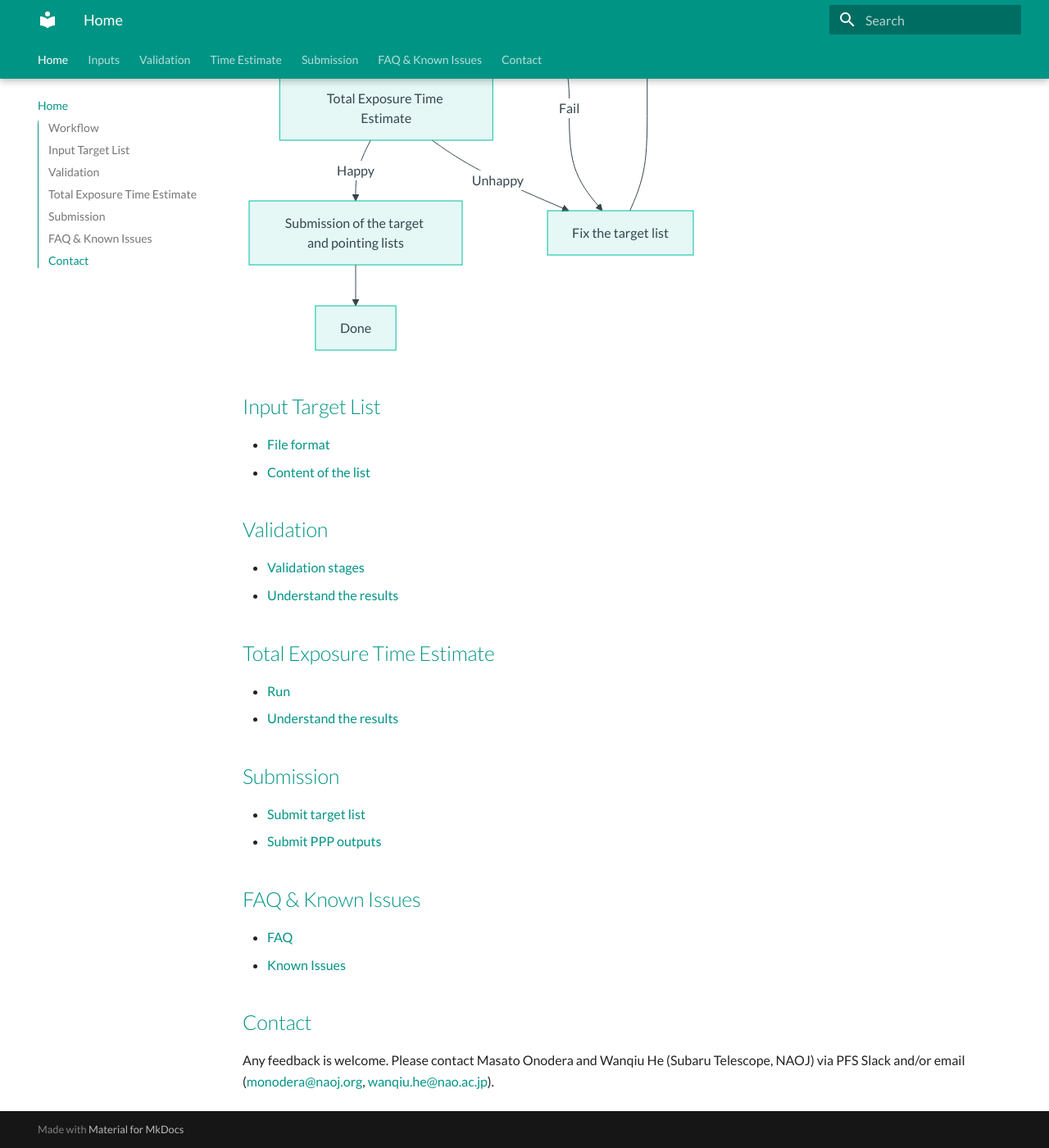
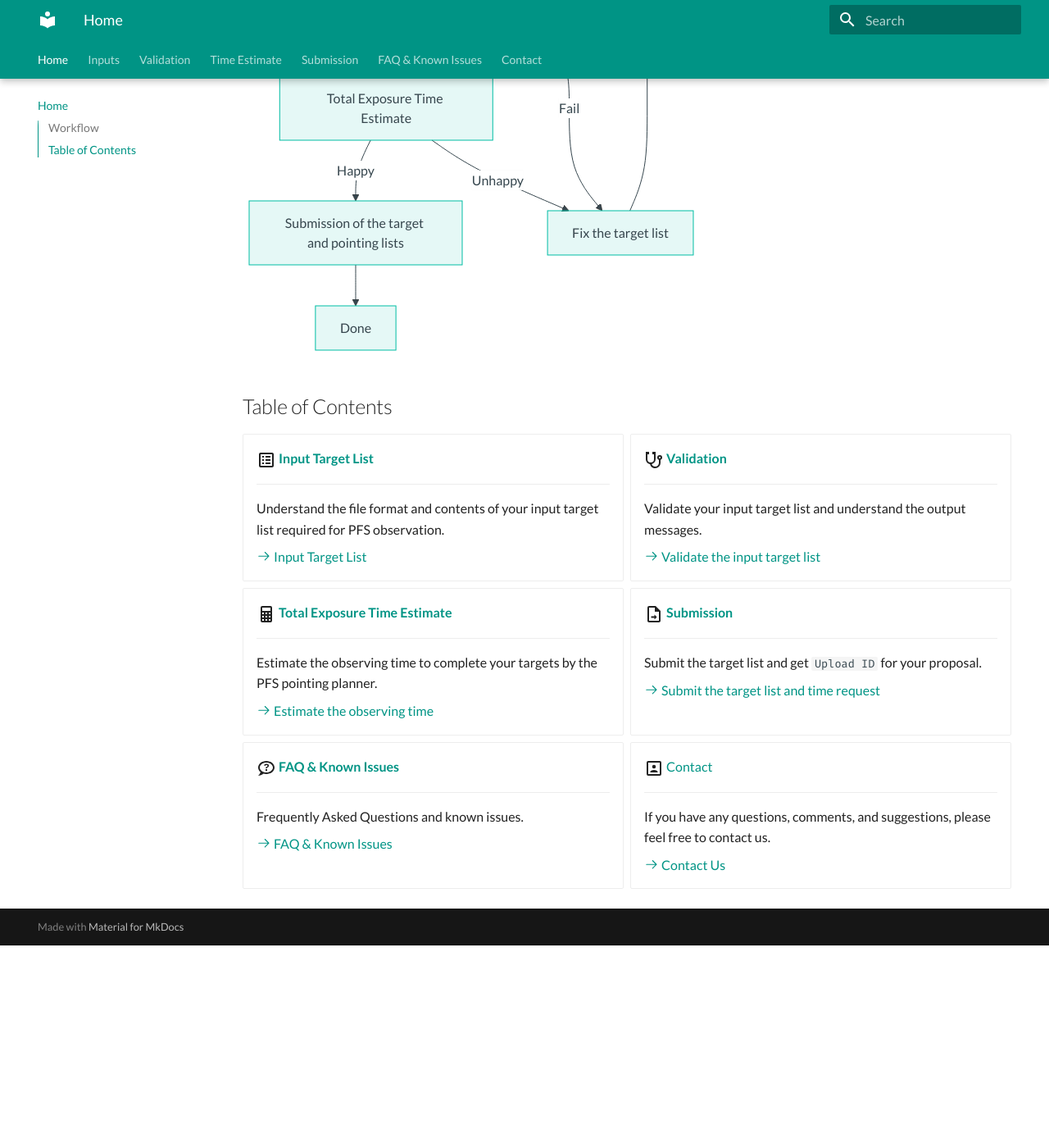
Before and after one commit to Subaru-PFS/spt_target_uploader, an MkDocs documentation site: the page built from docs/docs/index.md, in a window 1280 px wide and 1400 px high, scrolled down 491 px. Shown: the whole window at 82% size. Built offline with MkDocs 1.6.1 and Material for MkDocs 9.7.7, drawn with Linux system fonts in a browser that asks for light colours; after the commit the page ends 1644 px from its top, so only the background shows below that.

Commit message:
wip: update toc to panels

````diff
--- a/docs/docs/index.md
+++ b/docs/docs/index.md
@@ -15,32 +15,56 @@ graph TD
   submit_results --> done[Done];
 ```
 
-## [Input Target List](inputs.md)
+## Table of Contents
 
-- [File format](inputs.md#file-format)
-- [Content of the list](inputs.md#content)
+<div class="grid cards" markdown>
 
-## [Validation](validation.md)
+- :material-list-box-outline:{ .lg .middle } [__Input Target List__](inputs.md)
 
-- [Validation stages](validation.md#stages)
-- [Understand the results](validation.md#results)
+    ---
 
-## [Total Exposure Time Estimate](PPP.md)
+    Understand the file format and contents of your input target list required for PFS observation.
 
-- [Run](PPP.md#run)
-- [Understand the results](PPP.md#results)
+    [:octicons-arrow-right-24: Input Target List](inputs.md)
 
-## [Submission](submission.md)
+- :material-stethoscope:{ .lg .middle } [__Validation__](validation.md)
 
-- [Submit target list](submission.md#submit-the-target-list)
-- [Submit PPP outputs](submission.md#submit-the-ppp-outputs)
+    ---
 
-## [FAQ & Known Issues](issues.md)
+    Validate your input target list and understand the output messages.
 
-- [FAQ](issues.md#faq)
-- [Known Issues](issues.md#known-issues)
+    [:octicons-arrow-right-24: Validate the input target list](validation.md)
 
+- :material-calculator:{ .lg .middle } [__Total Exposure Time Estimate__](PPP.md)
 
-## [Contact](contact.md)
+    ---
 
-Any feedback is welcome. Please contact Masato Onodera and Wanqiu He (Subaru Telescope, NAOJ) via PFS Slack and/or email (<monodera@naoj.org>, <wanqiu.he@nao.ac.jp>).
+    Estimate the observing time to complete your targets by the PFS pointing planner.
+
+    [:octicons-arrow-right-24: Estimate the observing time](PPP.md)
+
+- :material-file-send-outline:{ .lg .middle } [__Submission__](submission.md)
+
+    ---
+
+    Submit the target list and get `Upload ID` for your proposal.
+
+    [:octicons-arrow-right-24: Submit the target list and time request](submission.md)
+
+-   :material-chat-question-outline:{ .lg .middle } [__FAQ & Known Issues__](issues.md)
+
+    ---
+
+    Frequently Asked Questions and known issues.
+
+    [:octicons-arrow-right-24: FAQ & Known Issues](issues.md)
+
+-   :material-account-box-outline:{ .lg .middle } [Contact](contact.md)
+
+    ---
+
+    If you have any questions, comments, and suggestions, please feel free to contact us.
+
+    [:octicons-arrow-right-24: Contact Us](issues.md)
+
+</div>
````
